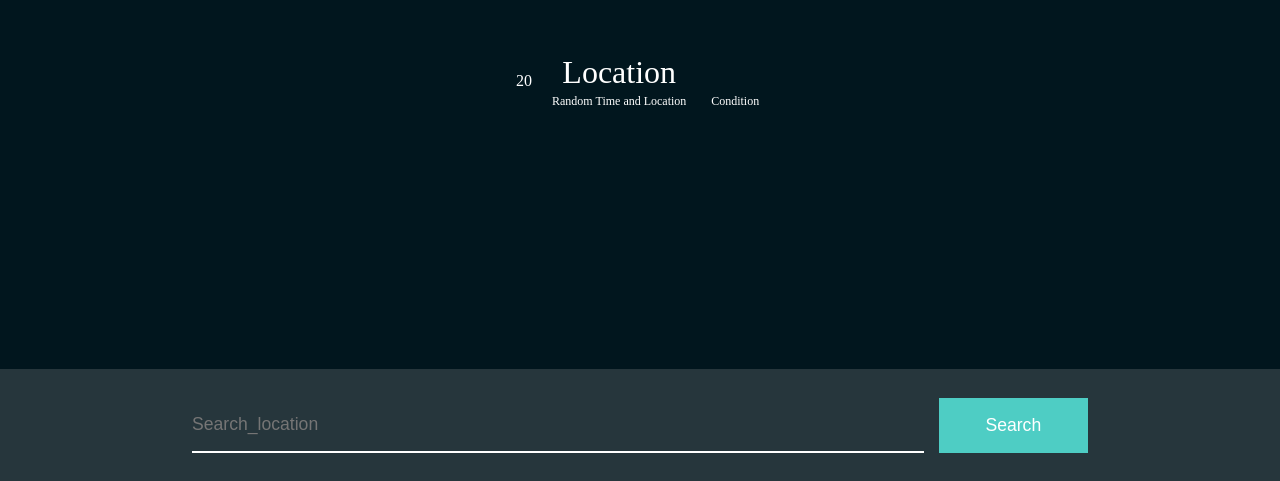
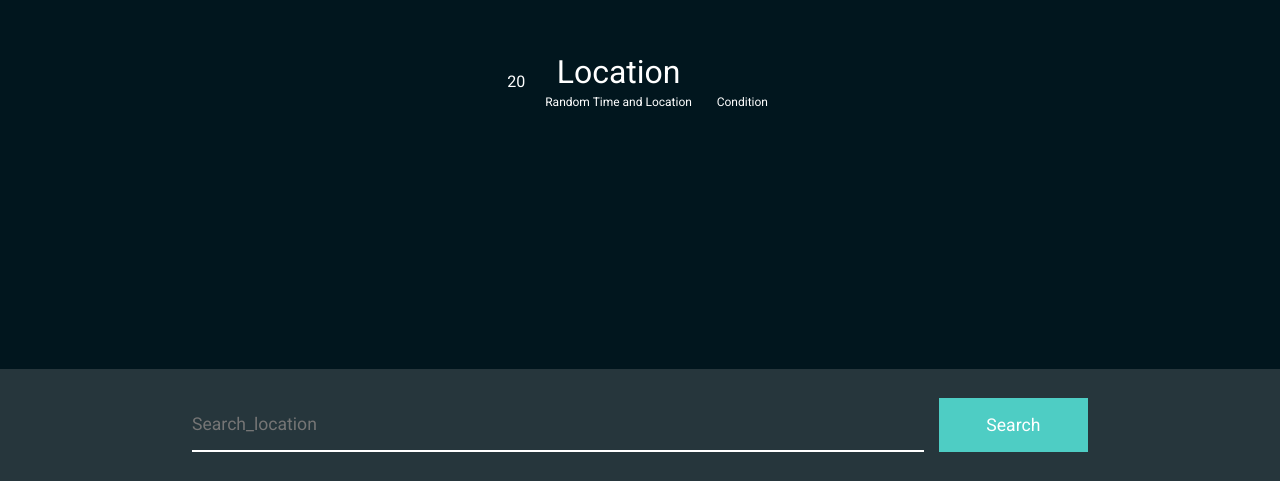
Before and after one commit to saismita-p/FrontEnd-JS-HTML-CSS-, a plain HTML site: page WeatherApp/index.html in a window 1280 px wide. Shown: the part 319-800 px from the top of the page. Drawn offline with Linux system fonts and the light colour scheme.

Commit message:
Added Roboto font

```diff
--- a/WeatherApp/index.css
+++ b/WeatherApp/index.css
@@ -1,6 +1,9 @@
+@import url("https://fonts.googleapis.com/css2?family=Roboto:ital,wght@0,100;0,300;0,400;0,500;0,700;0,900;1,100;1,300;1,400;1,500;1,700;1,900&display=swap");
+
 * {
   margin: 0%;
-  padding: 0%;
+  padding: 0;
+  font-family: "Roboto", sans-serif;
 }
 .container {
   width: 100%;
```
